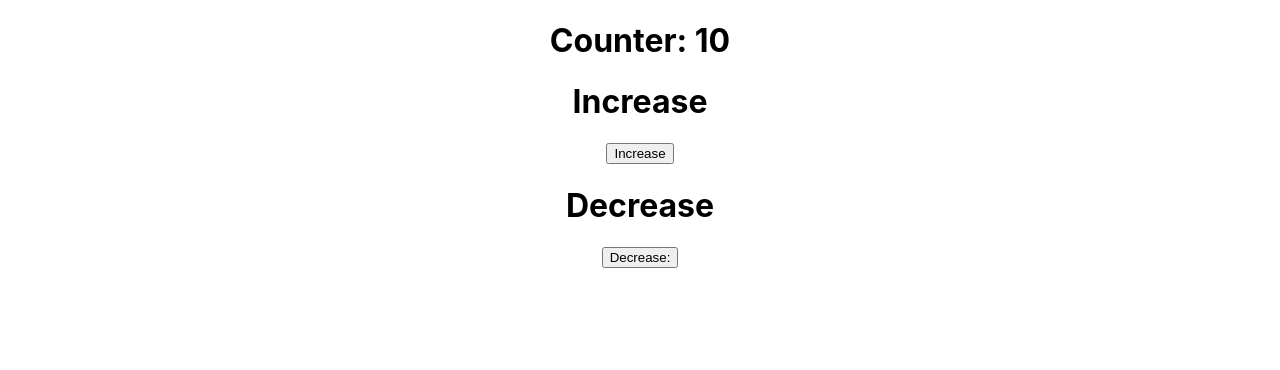
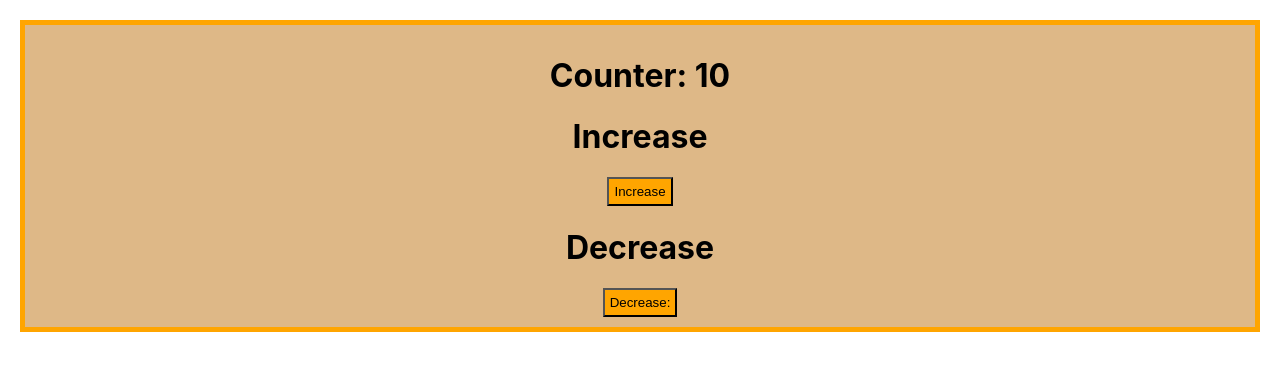
Before and after one commit to bappyahashan1810/react-second-project, a React (Create React App) app: page / in a window 1280 px wide. Shown: the top 370 px of the page. Built offline with nearby package versions, Linux system fonts and the light colour scheme.

Commit message:
adding another components

```diff
--- a/src/App.css
+++ b/src/App.css
@@ -24,3 +24,15 @@
   margin: 20px;
   border-radius: 20px;
 }
+
+.counter {
+  background-color: burlywood;
+  padding: 10px;
+  border: 5px solid orange;
+  margin: 20px;
+}
+
+.button {
+  background-color: orange;
+  padding: 5px;
+}
--- a/src/App.js
+++ b/src/App.js
@@ -42,12 +42,12 @@ function Counter() {
   const increaseCount = () => setCount(count + 1);
   const decreaseCount = () => setCount(count - 1);
   return (
-    <div>
+    <div className='counter'>
       <h1>Counter: {count} </h1>
       <h1>Increase</h1>
-      <button onClick={increaseCount}>Increase</button>
+      <button className='button' onClick={increaseCount}>Increase</button>
       <h1>Decrease</h1>
-      <button onClick={decreaseCount}>Decrease:</button>
+      <button className='button' onClick={decreaseCount}>Decrease:</button>
     </div>
 
 
```
